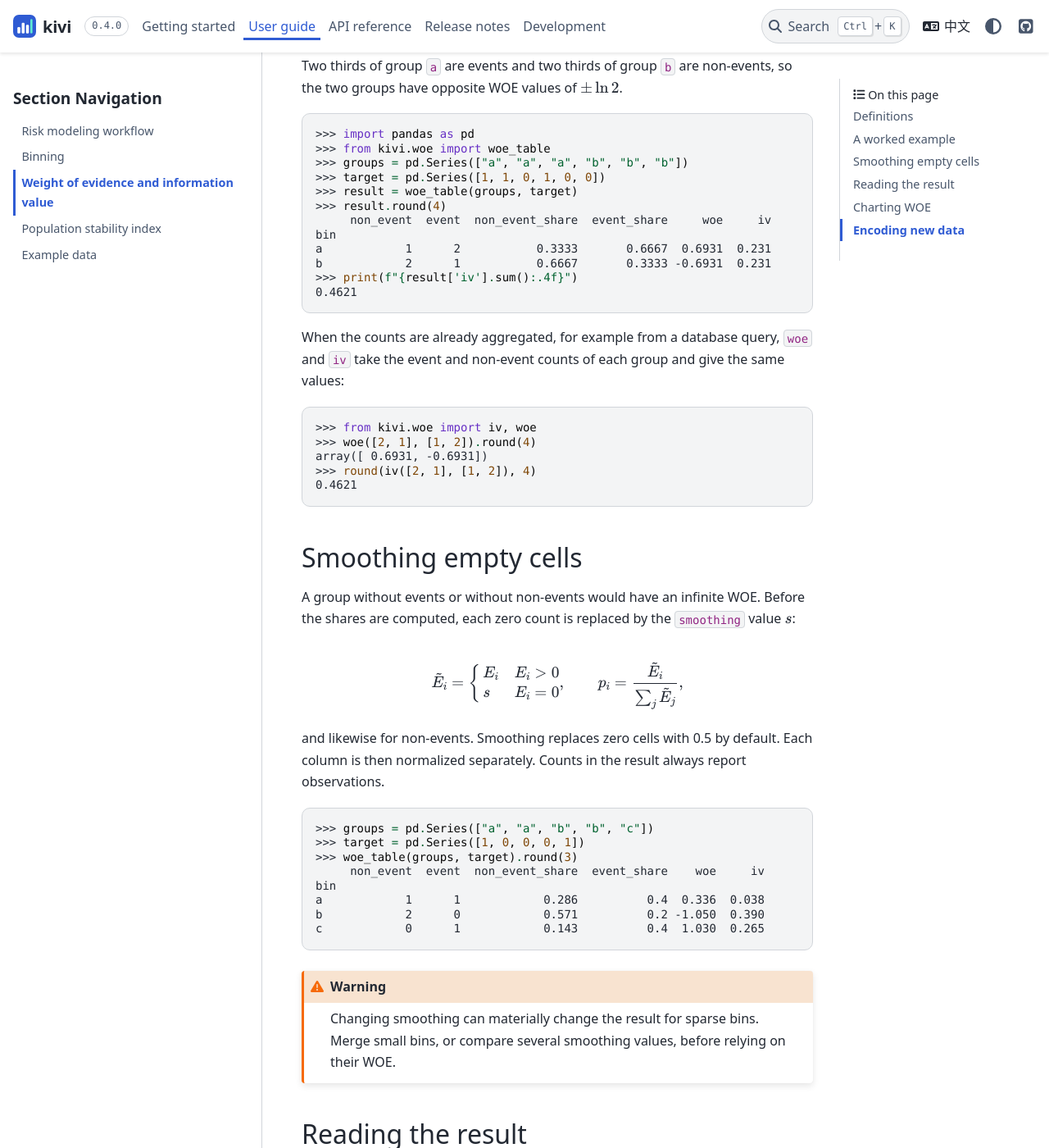
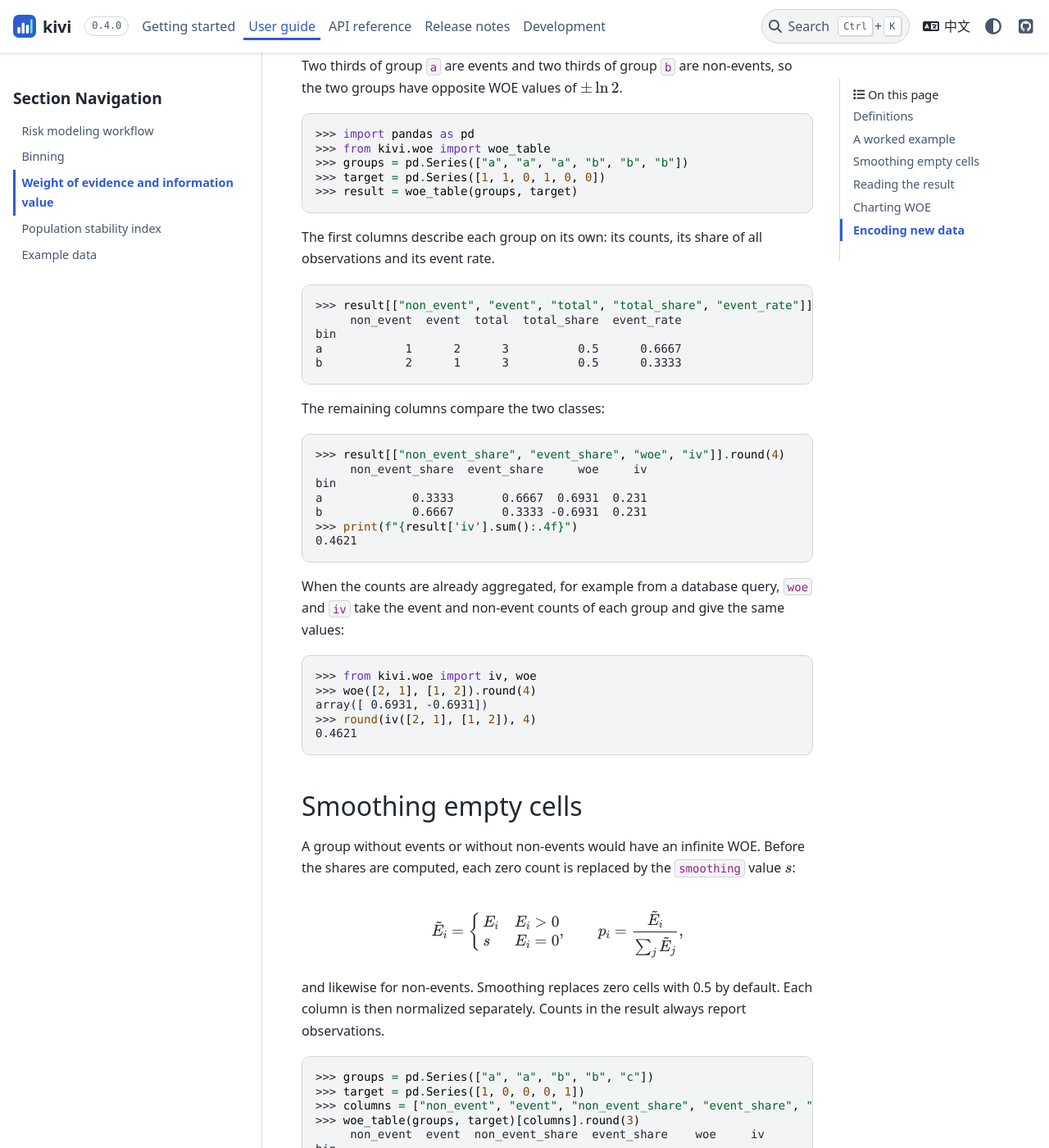
Before and after one commit to gchensy/kivi, a Sphinx documentation site: the page built from docs/user_guide/woe_iv.rst, in a window 1280 px wide and 1400 px high, scrolled down 835 px. Shown: the whole window at 82% size. Built offline with Sphinx 7.4.7 and the PyData theme 0.15.4, drawn with Linux system fonts in a browser that asks for light colours; some of the changed text lies outside the part shown.

Commit message:
Report total, total_share and event_rate in woe_table
These are the columns of a classing report (count, count % and bad
rate). The docs computed event_rate by hand, and so did the WOE chart
recipe.

- woe_table now returns: non_event, event, total, non_event_share,
  event_share, total_share, event_rate, woe, iv. total_share and
  event_rate use the observed counts; only the class shares are
  smoothed.
- The WOE guide shows the new columns in two views, because nine
  columns no longer fit the default display width. The smoothing
  example selects its six columns and its output is unchanged. The
  "Reading the result" table describes the new columns.
- docs/_plotting.woe_chart reads total_share and event_rate from the
  table and labels its bars total_share. readme-woe.svg is regenerated;
  only that label changed.
- CLAUDE.md lists the new columns; release fragment
  woe-report-columns.changed.rst.

Co-Authored-By: Claude Opus 5.5 <noreply@anthropic.com>

```diff
--- a/docs/_plotting.py
+++ b/docs/_plotting.py
@@ -96,16 +96,14 @@ def _ticks(ax, x, labels) -> None:
 
 def woe_chart(table: pd.DataFrame, title: str = ""):
     """Population share and event rate per bin (top) and WOE per bin (bottom)."""
-    counts = table["event"] + table["non_event"]
-    share = counts / counts.sum()
-    event_rate = table["event"] / counts
+    share, event_rate = table["total_share"], table["event_rate"]
     x = np.arange(len(table))
     fig, (top, bottom) = plt.subplots(
         2, 1, figsize=(8, 5), sharex=True, gridspec_kw={"height_ratios": [1, 1.1]}
     )
-    top.bar(x, share, color=LIGHT_BLUE, width=0.6, label="share")
+    top.bar(x, share, color=LIGHT_BLUE, width=0.6, label="total_share")
     top.yaxis.set_major_formatter(PercentFormatter(1, decimals=0))
-    top.set_ylabel("share")
+    top.set_ylabel("total_share")
     rate = top.twinx()
     rate.plot(x, event_rate, color=AMBER, marker="o", linewidth=2, label="event_rate")
     rate.yaxis.set_major_formatter(PercentFormatter(1, decimals=0))
@@ -116,7 +114,7 @@ def woe_chart(table: pd.DataFrame, title: str = ""):
     handles = top.get_legend_handles_labels()[0] + rate.get_legend_handles_labels()[0]
     top.legend(
         handles,
-        ["share", "event_rate"],
+        ["total_share", "event_rate"],
         loc="lower right",
         bbox_to_anchor=(1, 1.01),
         ncols=2,
--- /dev/null
+++ b/docs/release/unreleased/woe-report-columns.changed.rst
@@ -0,0 +1 @@
+* ``woe_table`` also reports ``total``, ``total_share`` and ``event_rate`` for each group, the columns of a classing report. They use the observed counts; only ``non_event_share`` and ``event_share`` are smoothed.
--- a/docs/user_guide/woe_iv.rst
+++ b/docs/user_guide/woe_iv.rst
@@ -32,11 +32,22 @@ Two thirds of group ``a`` are events and two thirds of group ``b`` are non-event
 >>> groups = pd.Series(["a", "a", "a", "b", "b", "b"])
 >>> target = pd.Series([1, 1, 0, 1, 0, 0])
 >>> result = woe_table(groups, target)
->>> result.round(4)
-     non_event  event  non_event_share  event_share     woe     iv
+
+The first columns describe each group on its own: its counts, its share of all observations and its event rate.
+
+>>> result[["non_event", "event", "total", "total_share", "event_rate"]].round(4)
+     non_event  event  total  total_share  event_rate
 bin
-a            1      2           0.3333       0.6667  0.6931  0.231
-b            2      1           0.6667       0.3333 -0.6931  0.231
+a            1      2      3          0.5      0.6667
+b            2      1      3          0.5      0.3333
+
+The remaining columns compare the two classes:
+
+>>> result[["non_event_share", "event_share", "woe", "iv"]].round(4)
+     non_event_share  event_share     woe     iv
+bin
+a             0.3333       0.6667  0.6931  0.231
+b             0.6667       0.3333 -0.6931  0.231
 >>> print(f"{result['iv'].sum():.4f}")
 0.4621
 
@@ -62,7 +73,8 @@ and likewise for non-events. Smoothing replaces zero cells with 0.5 by default.
 
 >>> groups = pd.Series(["a", "a", "b", "b", "c"])
 >>> target = pd.Series([1, 0, 0, 0, 1])
->>> woe_table(groups, target).round(3)
+>>> columns = ["non_event", "event", "non_event_share", "event_share", "woe", "iv"]
+>>> woe_table(groups, target)[columns].round(3)
      non_event  event  non_event_share  event_share    woe     iv
 bin
 a            1      1            0.286          0.4  0.336  0.038
@@ -82,10 +94,14 @@ Reading the result
 
    * - Column
      - Meaning
-   * - ``non_event``, ``event``
+   * - ``non_event``, ``event``, ``total``
      - Observed counts in each group.
    * - ``non_event_share``, ``event_share``
      - :math:`q_i` and :math:`p_i` after smoothing; each column sums to 1.
+   * - ``total_share``
+     - The group's share of all observations, without smoothing.
+   * - ``event_rate``
+     - Events divided by the total of the group, without smoothing. For a default target this is the bad rate.
    * - ``woe``
      - :math:`\ln(p_i / q_i)`.
    * - ``iv``
```
Also changed, not shown: other parts of docs/user_guide/woe_iv.rst (+0 -1 lines), CLAUDE.md (+1 -1 lines), docs/_static/readme-woe.svg, 3 other files.
